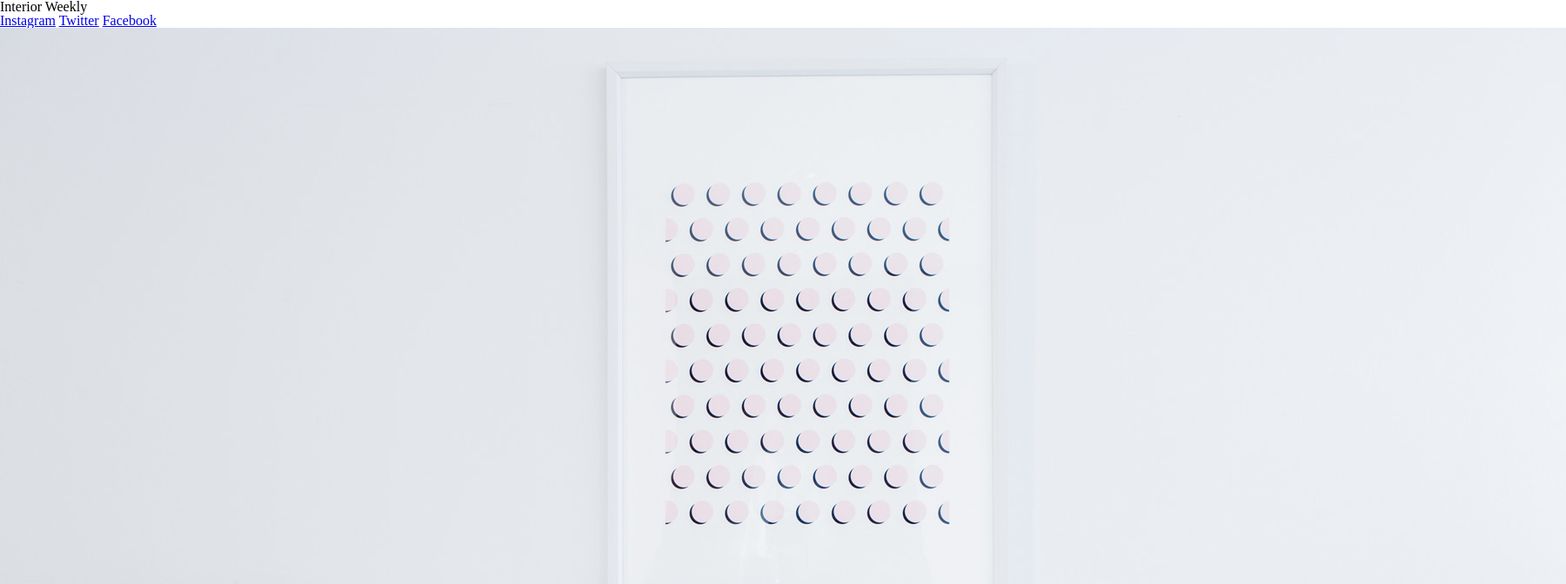
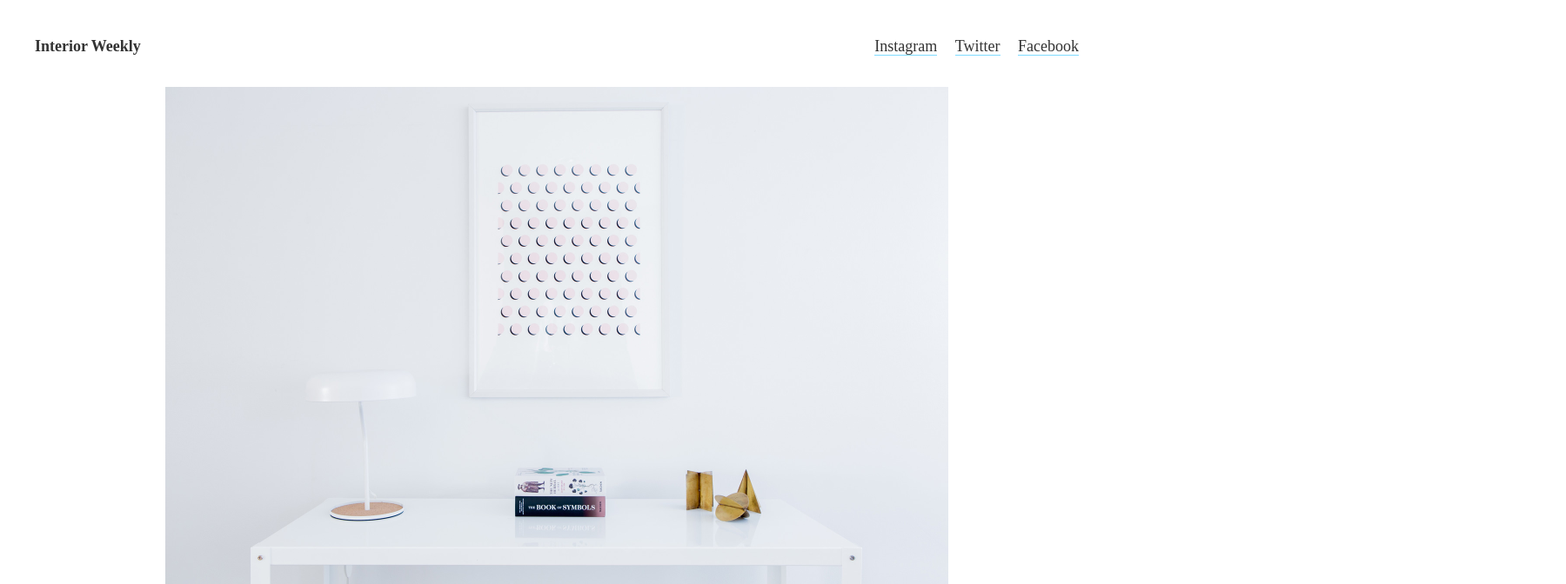
Before and after one commit to mbalandari/sh7-interior, a plain HTML site: page index.html in a window 1280 px wide. Shown: the top 672 px of the page at 87% size, 1800 px wide, since content can reach past the window. Drawn offline with Linux system fonts and the light colour scheme; a web font is replaced by a local one.

Commit message:
add styles

```diff
--- a/index.html
+++ b/index.html
@@ -4,6 +4,9 @@
 <head>
     <meta charset="UTF-8">
     <meta name="viewport" content="width=device-width, initial-scale=1.0">
+    <link rel="preconnect" href="https://fonts.googleapis.com">
+    <link rel="preconnect" href="https://fonts.gstatic.com" crossorigin>
+    <link href="https://fonts.googleapis.com/css2?family=Fjord+One&display=swap" rel="stylesheet">
     <link rel="stylesheet" href="base.css">
     <link rel="stylesheet" href="style.css">
     <title>Interior</title>
--- a/style.css
+++ b/style.css
@@ -6,8 +6,52 @@ html {
 *, *:before, *:after {
     box-sizing: inherit;
 }
-/*
+
 img {
     width: 100%;
     max-width: 100%;
-} */
+}
+
+body {
+    font-family: 'Fjord One', serif;
+    font-size: 1.125rem;
+    line-height: 1.5;
+    background-color: #fff;
+    color: #333333;
+    margin: 0 auto 18.75rem auto;
+    width: 56.25rem;
+}
+
+header {
+    position: fixed;
+    top: 0;
+    left: 0;
+    width: 100%;
+    overflow: hidden;
+    padding: 2.5rem;
+}
+
+h1 {
+    float: left;
+    font-weight: 700;
+}
+
+nav {
+    float: right;
+}
+
+nav a {
+    color: #333333;
+    text-decoration: none;
+    border-bottom: 1px solid #7fdbff;
+    margin: 0 0 0 1rem;
+}
+
+section {
+    padding: 6.25rem 0 5.25rem 0;
+}
+
+section img {
+    width: 56.25rem;
+    height: 37.5rem;
+}
```
